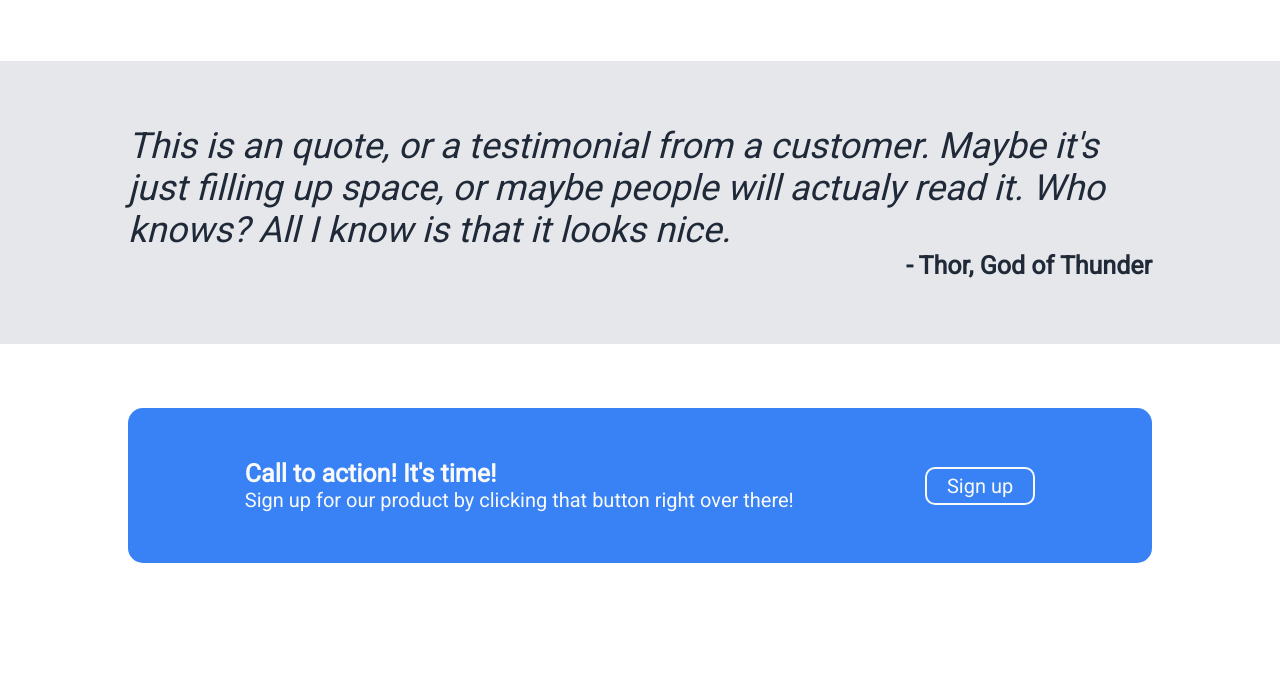
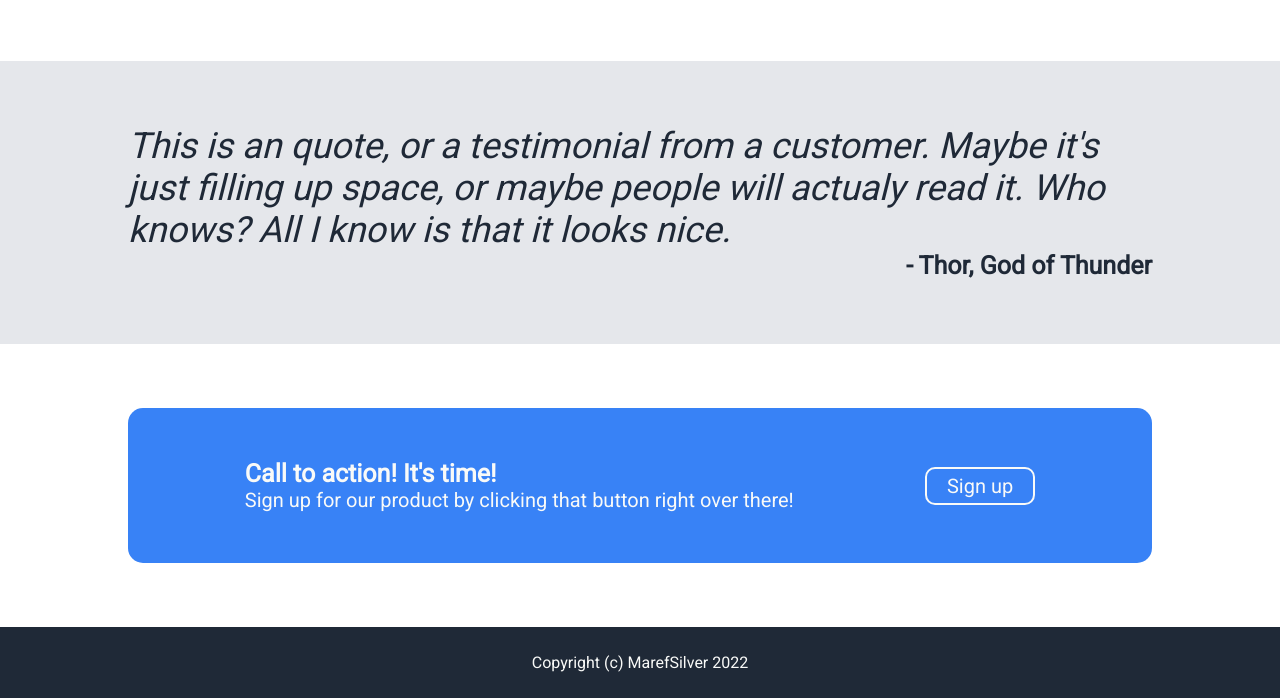
Before and after one commit to MarefSilver/LandingPageProject, a plain HTML site: page index.html in a window 1280 px wide. Shown: the part 790-1488 px from the top of the page. Before the commit the page ends 1417 px from the top, so only its background shows below. Drawn offline with Linux system fonts and the light colour scheme.

Commit message:
added footer, finished project

```diff
--- a/index.html
+++ b/index.html
@@ -134,10 +134,9 @@
             <!--Footer:-->
             <div class="main-foot">
                 <div class="copyr">
-
+                    Copyright (c) MarefSilver 2022
                 </div>
             </div>
 
-
     </body>
 </html>
--- a/style.css
+++ b/style.css
@@ -314,12 +314,19 @@ body {
 
 /*Footer:*/
 /* ** General Settings:*/
-
+.main-foot {
+    display: flex;
+    background-color: #1F2937;
+    justify-content: center;
+}
 
 
 
 /* ** Text:*/
-
+.copyr {
+    margin: 2% 10%;
+    color: #f9faf8;
+}
 
 
 
```
